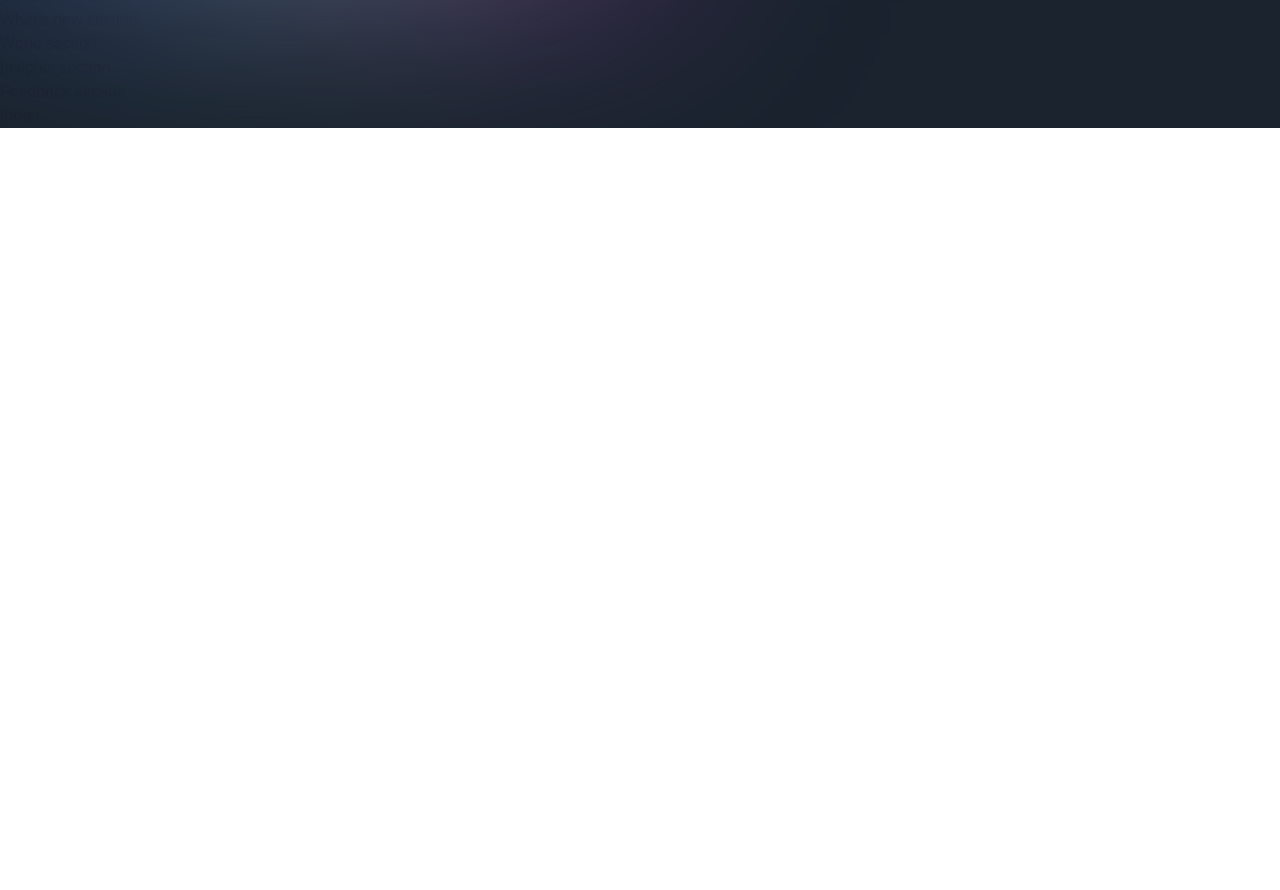
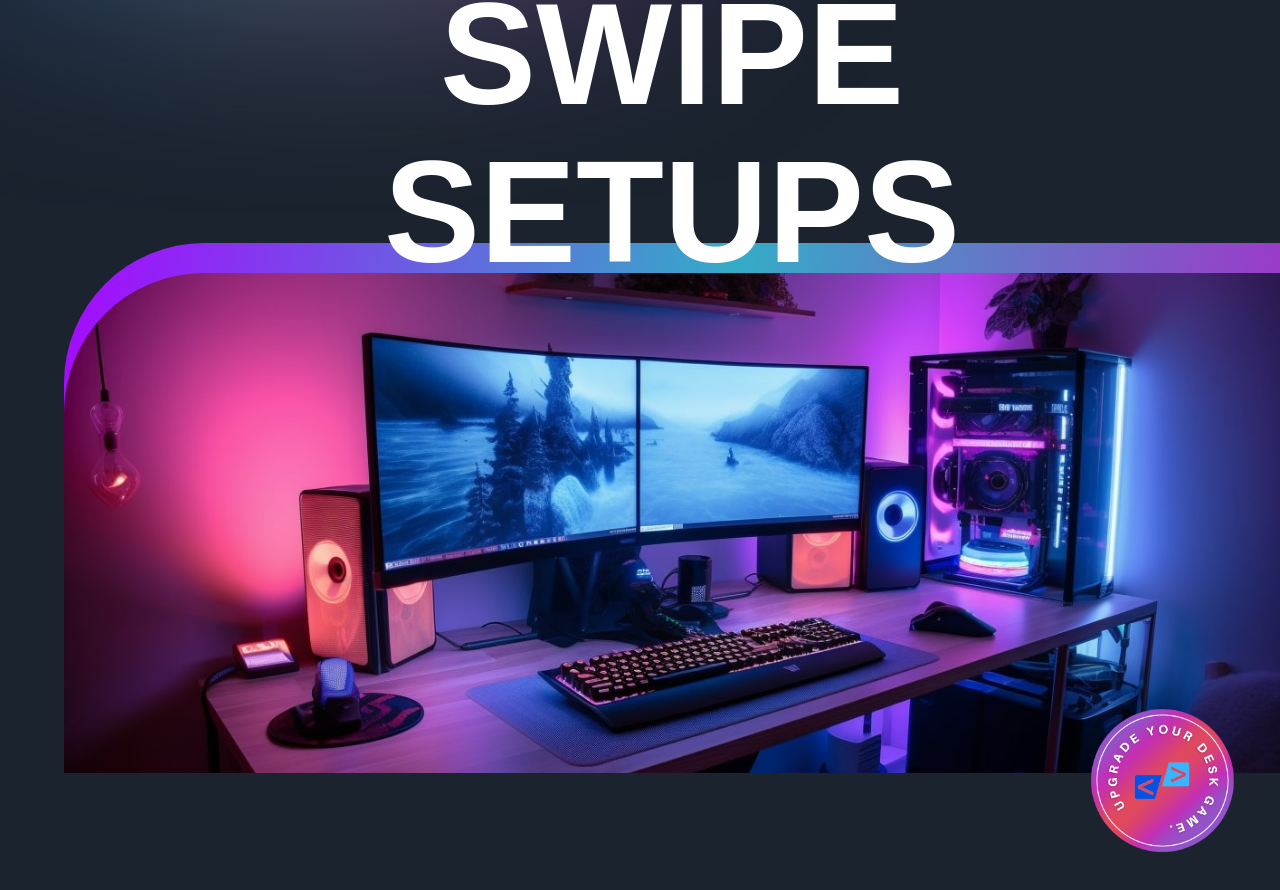
Before and after one commit to sov3333/ga-mern-project, a React (Vite) app in the folder client/: page /home in a window 1280 px wide. Shown: the part 254-1144 px from the top of the page. Before the commit the page ends 800 px from the top, so only its background shows below. Built offline with nearby package versions, Linux system fonts and the light colour scheme; a web font is replaced by a local one.

Commit message:
feat: add hero section

```diff
--- a/client/src/assets/home/index.js
+++ b/client/src/assets/home/index.js
@@ -1,7 +1,11 @@
 import search from './search.svg';
 import menu from './menu.svg';
+import cover from './cover.jpg';
+import stamp from './stamp.png';
 
 export {
     search,
     menu,
+    cover,
+    stamp,
 };
--- a/client/src/sections/home/Hero.jsx
+++ b/client/src/sections/home/Hero.jsx
@@ -1,8 +1,42 @@
+import { motion } from 'framer-motion';
 
+import styles from '../../styles';
+import { slideIn, staggerContainer, textVariant } from '../../utils/motion';
+import { cover, stamp } from '../../assets/home';
 
 const Hero = () => (
-  <section>
-    Hero section
+  <section className={`${styles.yPaddings} sm:pl-16 pl-6`}>
+    <motion.div
+      variants={staggerContainer}
+      initial="hidden"
+      whileInView="show"
+      viewport={{ once: false, amount: 0.25 }}
+      className={`${styles.innerWidth} mx-auto flex flex-col`}
+    >
+      <div className="flex justify-center items-center flex-col relative z-10">
+        <motion.h2 variants={textVariant(1.1)} className={styles.heroHeading}>
+          Swipe
+        </motion.h2>
+        <motion.div
+          variants={textVariant(1.2)}
+          className="flex flex-row justify-center items-center"
+        >
+          <h2 className={styles.heroHeading}>Setups</h2>
+        </motion.div>
+      </div>
+      <motion.div
+        variants={slideIn('right', 'tween', 0.2, 1)}
+        className="relative w-full md:-mt-[20px] -mt-[12px]"
+      >
+        <div className="absolute w-full h-[300px] hero-gradient rounded-tl-[140px] z-[0] -top-[30px]" />
+        <img src={cover} alt="cover" className="w-full sm:h-[500px] h-[350px] object-cover rounded-tl-[140px] z-10 relative" />
+        <a href="#explore">
+          <div className="w-full flex justify-end sm:-mt-[70px] -mt-[50px] pr-[40px] relative z-10">
+            <img src={stamp} alt="stamp" className="sm:w-[155px] w-[100px] sm:h-[155px] h-[100px] object-contain" />
+          </div>
+        </a>
+      </motion.div>
+    </motion.div>
   </section>
 );
 
```
Also changed, not shown: client/src/assets/home/cover.jpg (added), client/src/assets/home/stamp.png.
